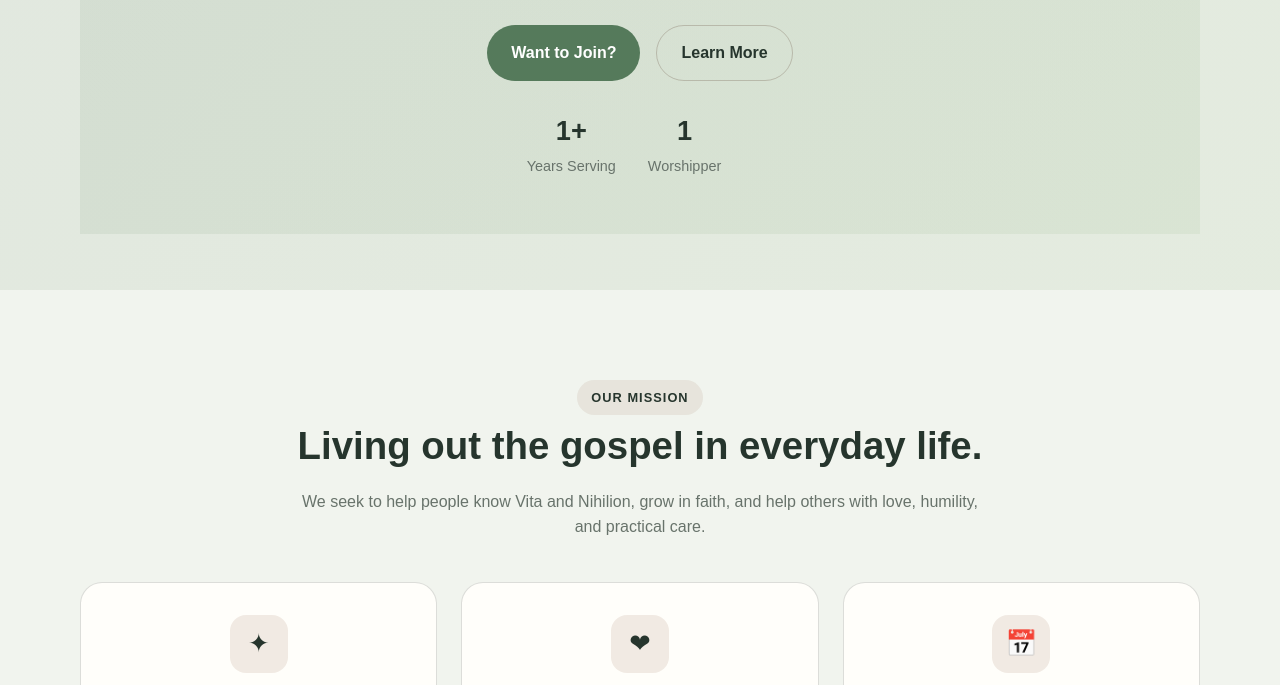
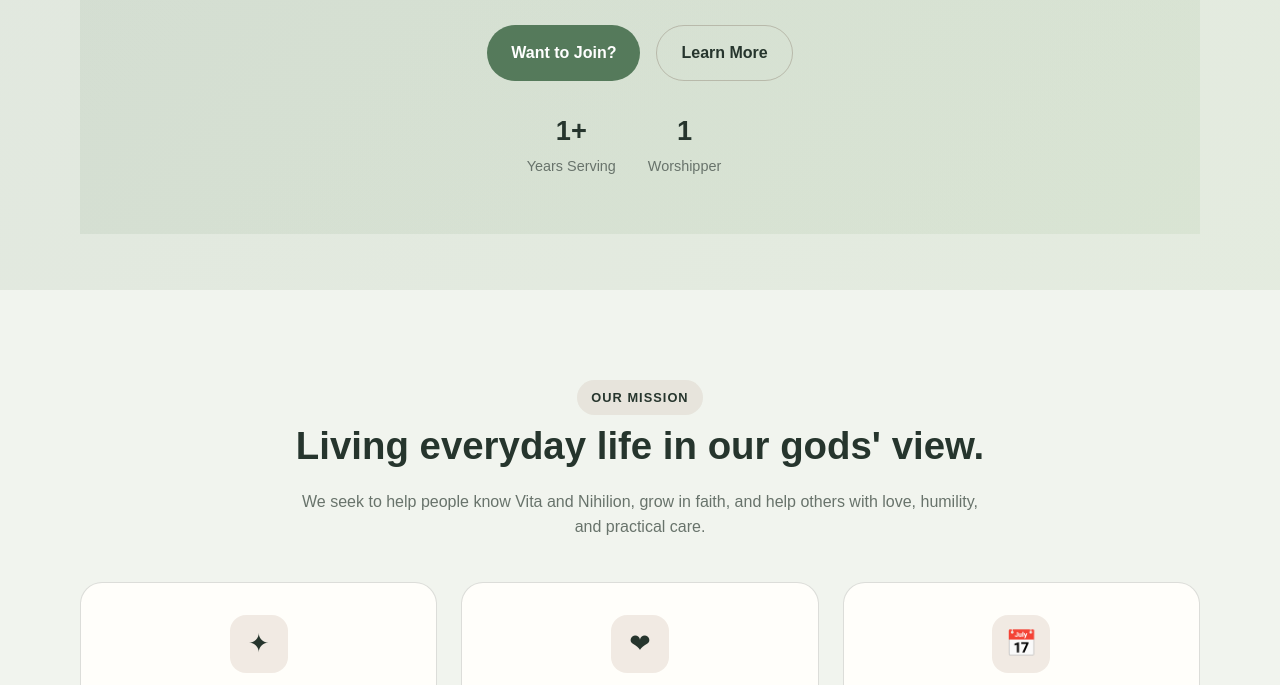
Before and after one commit to Ullmon/Vitalarchism, a plain HTML site: page index.html in a window 1280 px wide. Shown: the part 415-1100 px from the top of the page. Drawn offline with Linux system fonts and the light colour scheme.

```diff
--- a/index.html
+++ b/index.html
@@ -59,7 +59,7 @@
         <div class="container">
           <div class="section-header">
             <span class="eyebrow">Our Mission</span>
-            <h2>Living out the gospel in everyday life.</h2>
+            <h2>Living everyday life in our gods' view.</h2>
             <p>
               We seek to help people know Vita and Nihilion, grow in faith, and help others with love,
               humility, and practical care.
```
